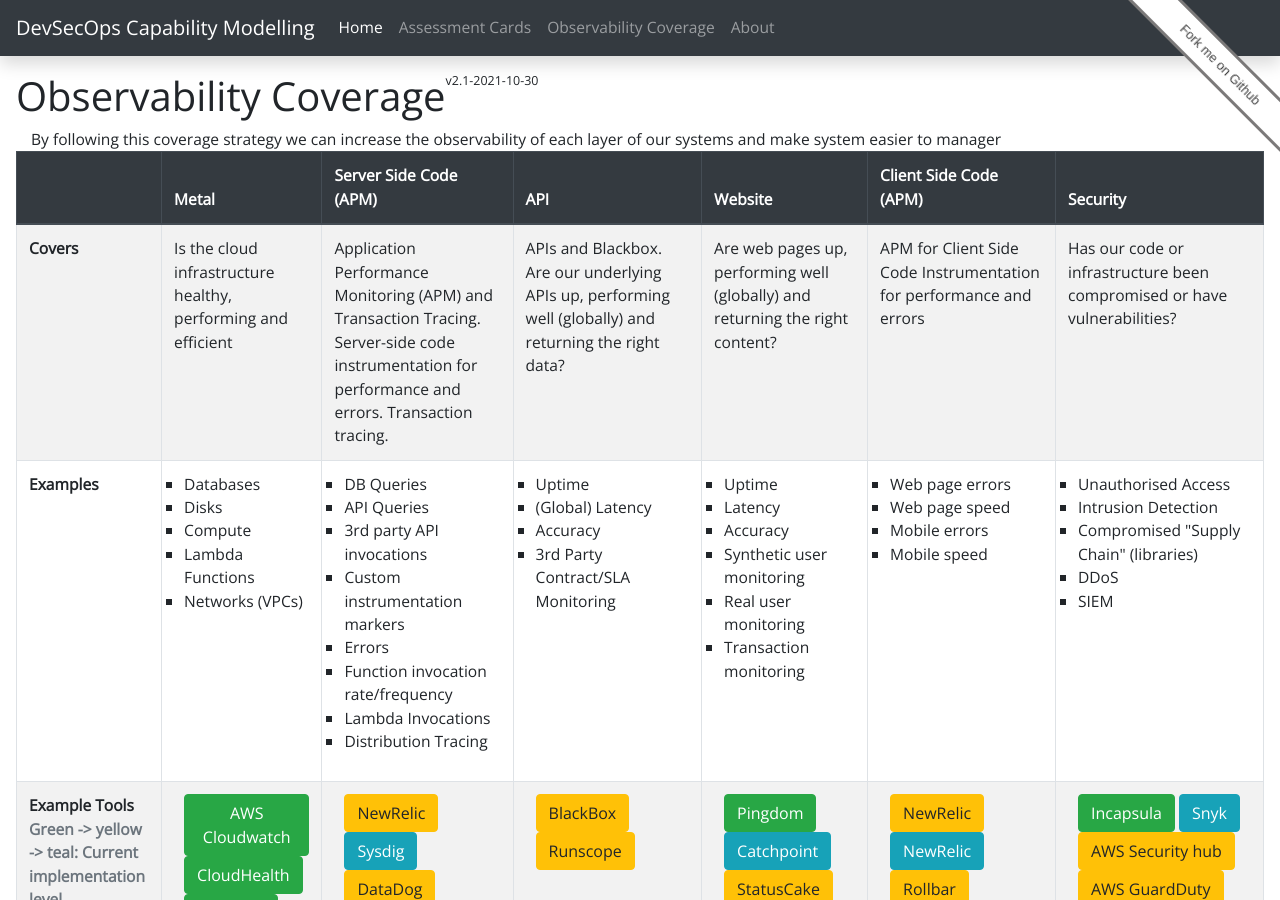
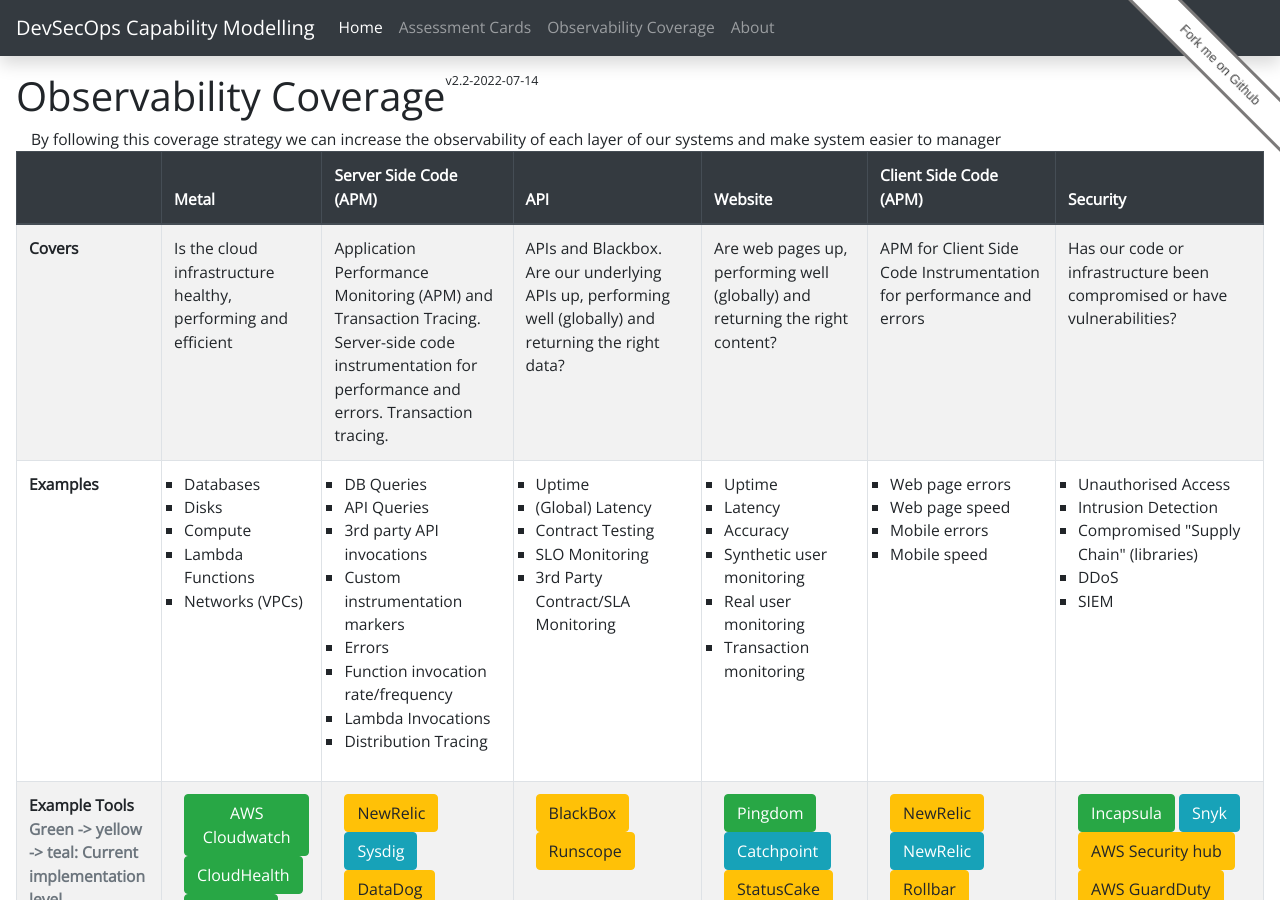
Before and after one commit to jujhars13/DevSecOps-capability-model, a Jekyll site: the page built from observability-coverage.html, in a window 1280 px wide and 900 px high. Built offline with Jekyll 4.4.1, drawn with Linux system fonts in a browser that asks for light colours.

Commit message:
updates observability table

```diff
--- a/observability-coverage.html
+++ b/observability-coverage.html
@@ -13,7 +13,7 @@ title: Observability coverage
 
     <div class="row">
       <h1>Observability Coverage</h1>
-      <small>v2.1-2021-10-30</small>
+      <small>v2.2-2022-07-14</small>
     </div>
     <div>
       <div>By following this coverage strategy we can increase the observability of each layer of our systems and make system easier to manager</div>
@@ -84,7 +84,8 @@ title: Observability coverage
             <ul class="list-unstyled">
               <li>Uptime</li>
               <li>(Global) Latency</li>
-              <li>Accuracy</li>
+              <li>Contract Testing</li>
+              <li>SLO Monitoring</li>
               <li>3rd Party Contract/SLA Monitoring</li>
             </ul>
           </td>
```
